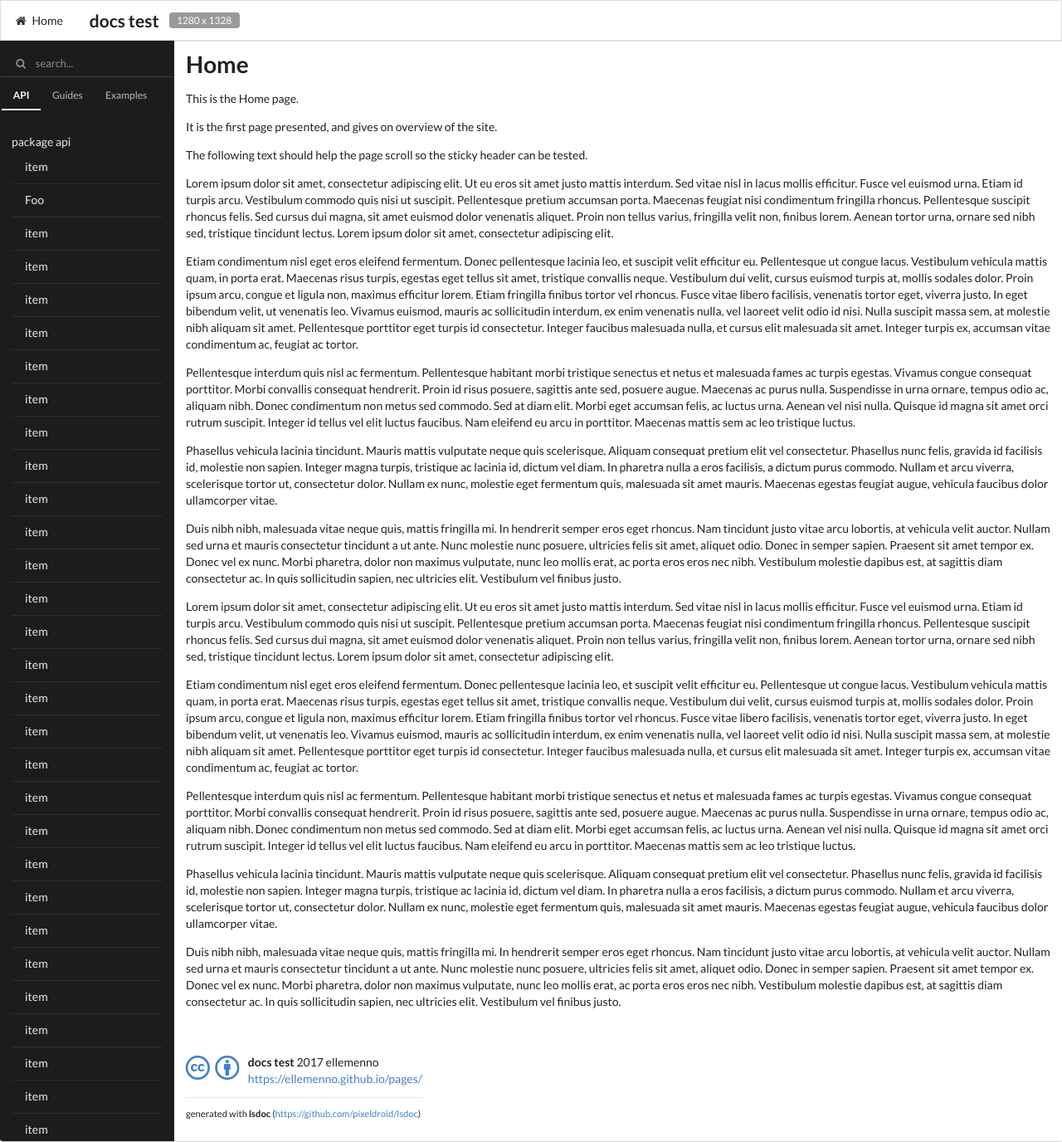
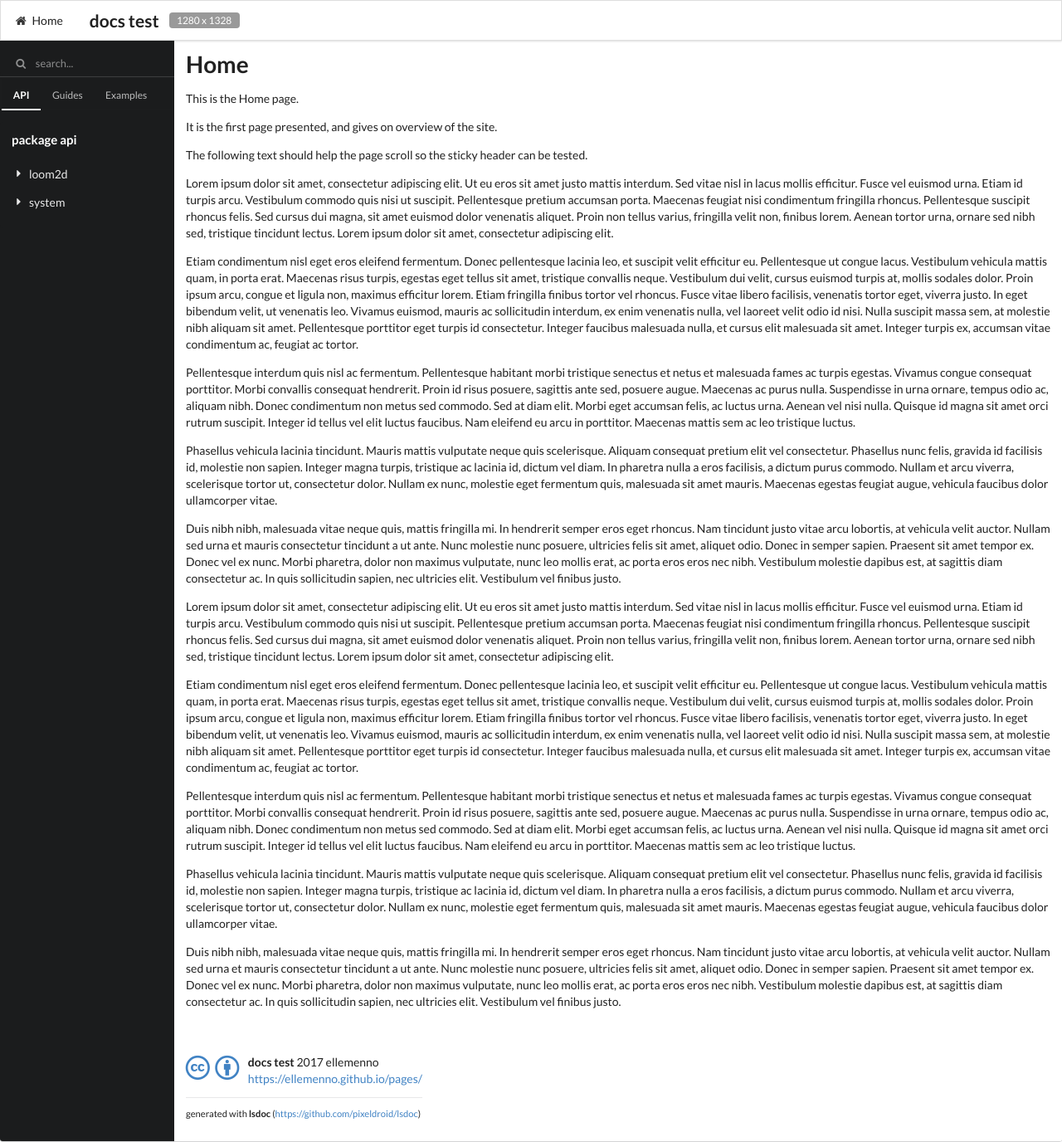
Before and after one commit to ellemenno/pages, a Jekyll site: the page built from docs/index.html, in a window 1280 px wide. Shown: the whole page at 83% size. Built offline with Jekyll 4.4.1, drawn with Linux system fonts in a browser that asks for light colours.

```diff
--- a/docs/_includes/indices.html
+++ b/docs/_includes/indices.html
@@ -14,42 +14,36 @@
 
 
 <div class="ui active inverted tab segment" data-tab="api">
-  package api
-  <a class="item">item</a>
-  <a class="item" href="{{ site.baseurl }}/Foo">Foo</a>
-  <a class="item">item</a>
-  <a class="item">item</a>
-  <a class="item">item</a>
-  <a class="item">item</a>
-  <a class="item">item</a>
-  <a class="item">item</a>
-  <a class="item">item</a>
-  <a class="item">item</a>
-  <a class="item">item</a>
-  <a class="item">item</a>
-  <a class="item">item</a>
-  <a class="item">item</a>
-  <a class="item">item</a>
-  <a class="item">item</a>
-  <a class="item">item</a>
-  <a class="item">item</a>
-  <a class="item">item</a>
-  <a class="item">item</a>
-  <a class="item">item</a>
-  <a class="item">item</a>
-  <a class="item">item</a>
-  <a class="item">item</a>
-  <a class="item">item</a>
-  <a class="item">item</a>
-  <a class="item">item</a>
-  <a class="item">item</a>
-  <a class="item">item</a>
-  <a class="item">item</a>
-  <a class="item">item</a>
-  <a class="item">item</a>
-  <a class="item">item</a>
-  <a class="item">item</a>
-  <a class="item">item</a>
+
+<h4 class="ui header">package api</h4>
+<div class="ui inverted vertical fluid accordion text menu">
+
+<div class="title"><i class="dropdown icon"></i>loom2d</div>
+<div class="content">
+  <div class="title"><i class="dropdown icon"></i>animation</div>
+  <div class="title"><i class="dropdown icon"></i>core</div>
+  <div class="title"><i class="dropdown icon"></i>display</div>
+  <div class="content">
+    <a class="item" href="{{ site.baseurl }}/api/loom2d/display/DisplayObject/">DisplayObject</a>
+    <a class="item" href="{{ site.baseurl }}/api/loom2d/display/Quad/">Quad</a>
+    <a class="item" href="{{ site.baseurl }}/api/loom2d/display/Sprite/">Sprite</a>
+  </div>
+  <div class="title"><i class="dropdown icon"></i>events</div>
+  <div class="title"><i class="dropdown icon"></i>math</div>
+  <div class="title"><i class="dropdown icon"></i>tests</div>
+  <div class="title"><i class="dropdown icon"></i>text</div>
+  <div class="title"><i class="dropdown icon"></i>textures</div>
+  <div class="title"><i class="dropdown icon"></i>tmx</div>
+  <div class="title"><i class="dropdown icon"></i>ui</div>
+  <div class="title"><i class="dropdown icon"></i>utils</div>
+</div>
+
+<div class="title"><i class="dropdown icon"></i>system</div>
+<div class="content">
+  <a class="item" href="{{ site.baseurl }}/api/system/Vector/">Vector</a>
+</div>
+
+</div>
 </div>
 
 <div class="ui inverted tab segment" data-tab="guides">
```
Also changed, not shown: docs/Foo.html (deleted, +0 -41 lines), docs/api/loom2d/display/Sprite/description.md (added, +29 -0 lines), docs/api/loom2d/display/Sprite/index.html (added, +179 -0 lines), docs/api/loom2d/display/index.html (added, +9 -0 lines), docs/api/loom2d/index.html (added, +9 -0 lines), docs/api/system/Vector/index.html (added, +92 -0 lines), docs/api/system/index.html (added, +9 -0 lines).
